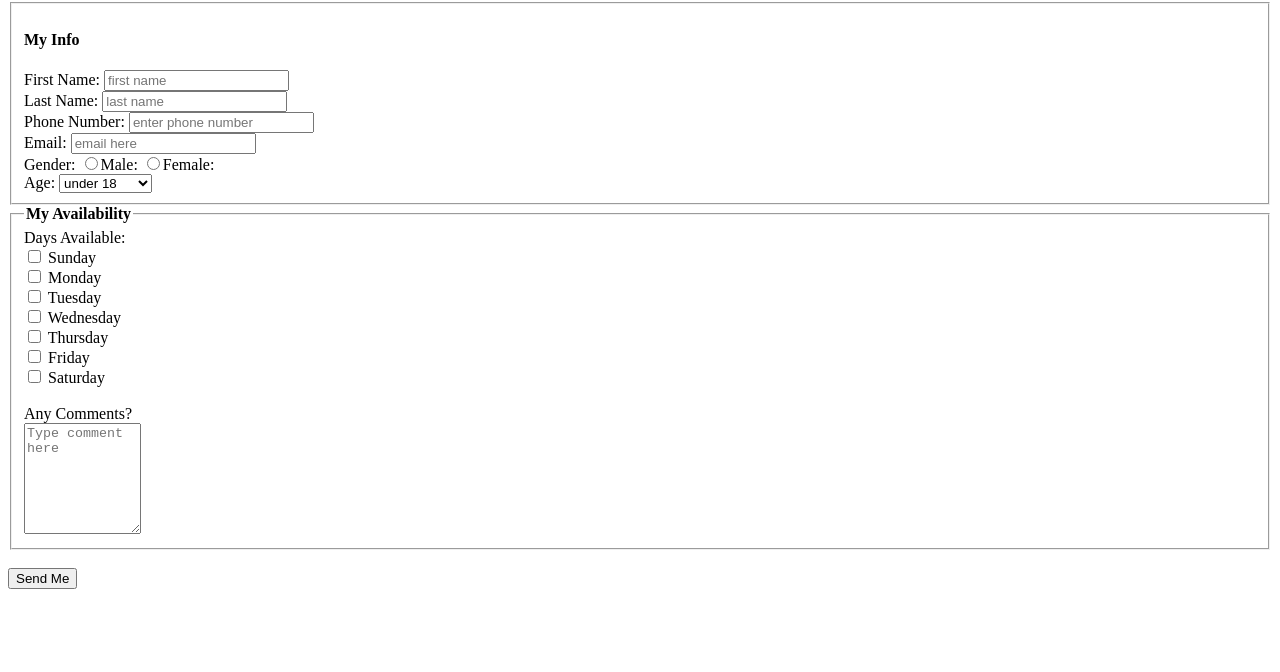
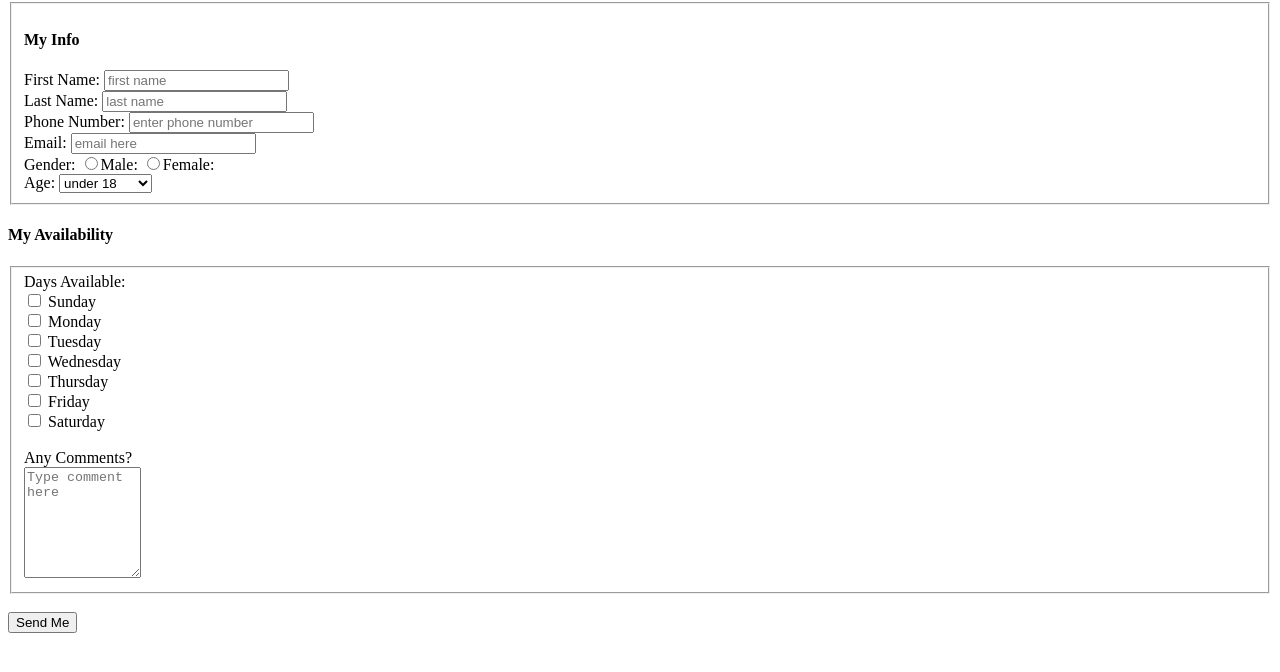
Before and after one commit to nahmed15/lab4, a plain HTML site: page index.html in a window 1280 px wide. Shown: the part 78-750 px from the top of the page. Drawn offline with Linux system fonts and the light colour scheme.

Commit message:
Update index.html

```diff
--- a/index.html
+++ b/index.html
@@ -39,8 +39,10 @@
               </select>
             </div>
         </fieldset>
+
+		  <h4><strong> My Availability </strong></h4>
           <fieldset>
-              <legend><strong> My Availability </strong></legend>
+
                 <label> Days Available: </label>
               <div>
                 <input type="checkbox"  name="available_field[]" value="Sunday" id="sunday_checkbox"> <label for="sunday_checkbox">Sunday </label><br>
```
